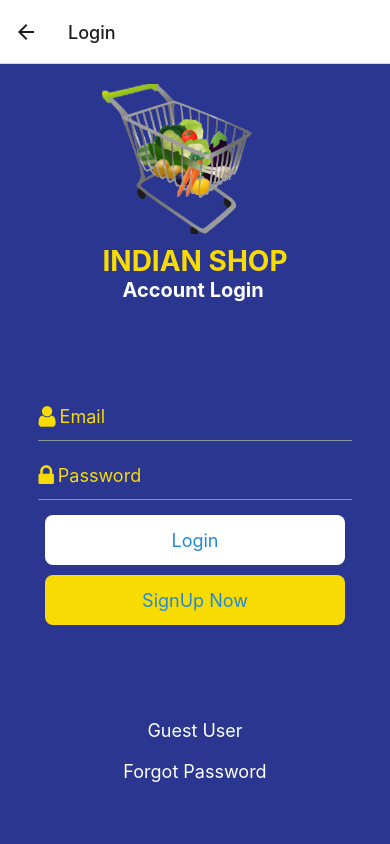
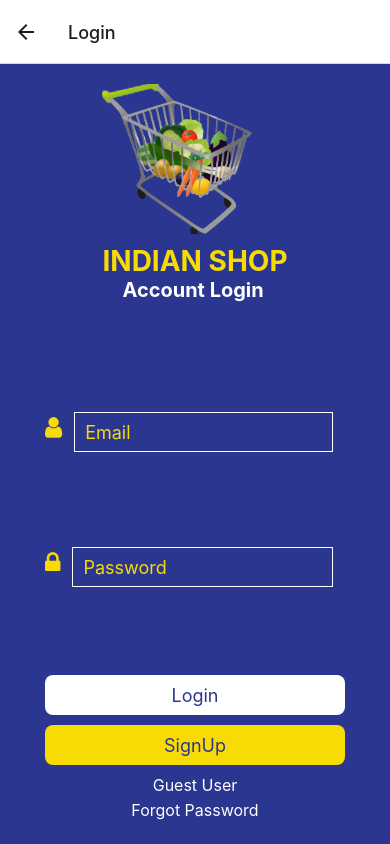
Before and after one commit to Rocklee9979/indianShopApp, a React Native app: screen /Login in a window 390 px wide. Built offline with nearby package versions, Linux system fonts and the light colour scheme.

Commit message:
design fixed

```diff
--- a/App/Components/Screens/Home.js
+++ b/App/Components/Screens/Home.js
@@ -15,7 +15,6 @@ import SubTitle from '../Common/SubTitle';
 import * as Animatable from 'react-native-animatable';
 //import MaterialIcons from 'react-native-vector-icons/MaterialIcons';
 //import { useTheme } from '@react-navigation/native';
-
 
 export default function Home() {
     //const { colors } = useTheme();
@@ -38,15 +37,16 @@ export default function Home() {
           >
               <MainTitle color={'#2a368f'} size = {24}>Stay connected with Us!</MainTitle>
               <SubTitle size = {18}>Start Shopping...</SubTitle>
-              <View style={styles.button}>
+              <View>
 
-              <Button
-              title="Get Started"
-              color={'#2a368f'}
-              type="clear"
-              style = {styles.button}
-              onPress = {()=>navigation.navigate("Login")}
-              />
+              <TouchableOpacity
+              style = {{alignItems:'flex-end'}}
+              onPress = {()=>navigation.navigate("Login")}>
+                <View style = {styles.CustomButton}>
+                    <Text style = {styles.ButtonLabel}>Get Started</Text>
+                </View>
+              </TouchableOpacity>
+
 
               </View>
           </Animatable.View>
@@ -80,13 +80,6 @@ const styles = StyleSheet.create({
       width: height_logo,
       height: height_logo
   },
-
-  button: {
-        alignItems: 'flex-end',
-        marginTop: 30,
-        color:'#2a368f',
-        borderRadius: 8,
-  },
   signIn: {
       width: 150,
       height: 40,
@@ -98,5 +91,20 @@ const styles = StyleSheet.create({
   textSign: {
       color: 'white',
       fontWeight: 'bold'
-  }
+  },
+  CustomButton: {
+    alignItems: 'center',
+    marginTop: 30,
+    borderRadius: 8,
+    backgroundColor:'#2a368f',
+    width: 116,
+    height: 40,
+},
+ButtonLabel:{
+    color:'#fff',
+    fontSize: 14,
+    paddingBottom:8,
+    paddingTop:8,
+
+}
 });
--- a/App/Components/Screens/Login.js
+++ b/App/Components/Screens/Login.js
@@ -6,12 +6,14 @@ import {
     StatusBar,
     Text,
     Image,
-    Dimensions
+    TextInput,
+    Dimensions,
+    TouchableOpacity
 } from 'react-native'
 import Icon from 'react-native-vector-icons/FontAwesome';
 import AntDesign from 'react-native-vector-icons/AntDesign';
-import { Input,Button } from 'react-native-elements';
 import { useNavigation } from '@react-navigation/native';
+import { Button } from 'react-native-elements';
 
 import axios from 'axios';
 const baseUrl = 'http://localhost:3000/tb_users_login';
@@ -90,50 +92,54 @@ export default function Login() {
                 </View>
             </View>
             <View style = {styles.secondcontainer}>
-            <Input placeholder='Email'
-                placeholderTextColor = '#f9db04'
-                keyboardType = 'email-address'
-                color = '#f9db04'
-                onChangeText={
-                   email => handleChangeEmail(email)
-                   }
-               // onBlur = {handleBlur('email')}
-               // value = {values.email}
-                leftIcon={
-                <Icon name='user' size={24} color='#f9db04'/>}
-                rightIcon={
-                    <AntDesign  name= {valIcon} size={18} color={iconColor}/>}
-            />
+                <View style = {styles.loginContainer}>
+                    <Icon name='user'  size={24} color='#f9db04'
+                    style = {{flex: 0.1, marginTop:15}}/>
+                    <TextInput placeholder='Email'
+                    placeholderTextColor = '#f9db04'
+                    style = {styles.Input} autoComplete = 'off'
 
-            <Input placeholder="Password"
-                secureTextEntry={true}
-                placeholderTextColor = '#f9db04'
-                keyboardType = 'email-address'
-                onChangeText={text => setPassword(text),
-                    password => handleChangePassword(password)}
-                //onBlur = {handleBlur('email')}
-                //value = {values.email}
-                leftIcon={
-                <Icon name='lock'  size={24} color='#f9db04' />}
-                rightIcon={
-                    <AntDesign  name= {valIconPass} size={18} color={iconColorPass}/>}
-            />
+                    />
+                </View>
+                <View style = {styles.loginContainer}>
+                    <Icon name='lock'  size={24} color='#f9db04'
+                    style = {{flex: 0.1, marginTop:15}}/>
+                    <TextInput placeholder='Password'
+                    placeholderTextColor = '#f9db04'
+                    secureTextEntry={true}
+                    style = {styles.Input} autoComplete = 'off'
 
-            <Button
-                title="Login"
-                type="clear"
-                onPress = {()=>SubmitLoginForm()}
-                style = {styles.LogButtonStyle} />
-            <Button
-                title="SignUp Now"
-                type="clear"
-                style = {styles.RegButtonStyle}
-                onPress ={()=>navigation.navigate("SignUp")}
-                />
+                    />
+                </View>
+
+            <TouchableOpacity
+              style = {{alignItems:'flex-start'}}>
+                <View style = {styles.LogButtonStyle}>
+                    <Text style = {{color:'#2a368f', fontSize:18}}>Login</Text>
+                </View>
+            </TouchableOpacity>
+            <TouchableOpacity
+              onPress ={()=>navigation.navigate("SignUp")}
+              style = {{alignItems:'flex-start'}}>
+                <View style = {styles.RegButtonStyle}>
+                    <Text style = {{color:'#2a368f', fontSize:18}}>SignUp</Text>
+                </View>
+            </TouchableOpacity>
+
             </View>
             <View style = {styles.ThirdContainer}>
-                <Text style = {styles.TextLink} onPress ={()=>navigation.navigate("DashBoard")}>Guest User</Text>
-                <Text style = {styles.TextLink} onPress ={()=>navigation.navigate("ForgotPassword")}>Forgot Password</Text>
+
+                    <Text
+                    style = {styles.TextLink}
+                    onPress ={()=>navigation.navigate("DashBoard")}>
+                        Guest User
+                    </Text>
+                    <Text
+                    style = {styles.TextLink}
+                    onPress ={()=>navigation.navigate("ForgotPassword")}>
+                        Forgot Password
+                    </Text>
+
             </View>
         </View>
     )
@@ -153,17 +159,24 @@ const styles = StyleSheet.create ({
         padding: 20,
     },
     secondcontainer:{
-        flex:0.4,
+        flex:0.5,
         alignItems:'center',
     },
     ThirdContainer:{
-        flex:0.2,
+        flex:0.1,
         alignItems:'center',
-        marginTop:20,
+    },
+    loginContainer:{
+        flex: 1,
+        flexDirection: 'row',
+        marginHorizontal:5,
+        height: 50,
+        width:300,
+
     },
     TextLink:{
-        marginTop: 20,
-            fontSize: 18,
+            marginTop: 5,
+            fontSize: 16,
             color: '#ffff',
             borderBottomColor:'#f9db04',
             borderBottomStartRadius:1,
@@ -202,9 +215,9 @@ const styles = StyleSheet.create ({
         alignItems: 'center',
         borderRadius: 8,
         marginVertical:5,
-        height: 50,
+        height: 40,
         width:300,
-        marginHorizontal:5,
+        marginHorizontal:8,
     },
     RegButtonStyle:{
         backgroundColor: '#f9db04',
@@ -215,9 +228,19 @@ const styles = StyleSheet.create ({
         alignItems: 'center',
         borderRadius: 8,
         marginVertical:5,
-        height: 50,
+        height: 40,
         width:300,
-        marginHorizontal:5,
+        marginHorizontal:8,
 
-    }
+    },
+    Input: {
+        height: 40,
+        width: '100%',
+        margin: 12,
+        borderWidth: 1,
+        padding: 10,
+        color: '#f9db04',
+        fontSize: 18,
+        borderColor: '#ffff',
+      },
 })
--- a/App/Components/Screens/SignUp.js
+++ b/App/Components/Screens/SignUp.js
@@ -8,6 +8,7 @@ import { View,
         Dimensions,
         SafeAreaView,
         ScrollView,
+        TouchableOpacity
     } from 'react-native';
 import Icon from 'react-native-vector-icons/FontAwesome';
 import { Input,Button } from 'react-native-elements';
@@ -55,13 +56,14 @@ export default function SignUp() {
             />
 
 
+            <TouchableOpacity
+              onPress ={()=>navigation.navigate("Welcome")}
+              style = {{alignItems:'flex-start'}}>
+                <View style = {styles.LogButtonStyle}>
+                    <Text style = {{color:'#2a368f', fontSize:18}}>Register</Text>
+                </View>
+            </TouchableOpacity>
 
-
-            <Button title="Register"
-               type="clear"
-               style = {styles.LogButtonStyle}
-               onPress = {()=>navigation.navigate("Welcome")}
-               />
             </View>
             </ScrollView>
         </SafeAreaView>
@@ -100,7 +102,7 @@ const styles = StyleSheet.create ({
         alignItems: 'center',
         borderRadius: 8,
         marginVertical:5,
-        height: 50,
+        height: 40,
         width: 269,
         marginHorizontal:5,
     },
--- a/App/Components/Screens/Welcome.js
+++ b/App/Components/Screens/Welcome.js
@@ -34,13 +34,14 @@ export default function Welcome() {
               <SubTitle size = {18}>Start Shopping...</SubTitle>
               <View style={styles.button}>
 
-              <Button
-              title="Get Started"
-              color={'#2a368f'}
-              type="clear"
-              style = {styles.button}
-              onPress = {()=>navigation.navigate("Login")}
-              />
+
+              <TouchableOpacity
+              style = {{alignItems:'flex-end'}}
+              onPress = {()=>navigation.navigate("Login")}>
+                <View style = {styles.CustomButton}>
+                    <Text style = {styles.ButtonLabel}>Get Started</Text>
+                </View>
+              </TouchableOpacity>
 
               </View>
           </Animatable.View>
@@ -78,5 +79,20 @@ const styles = StyleSheet.create({
         color:'#2a368f',
         borderRadius: 8,
   },
+  CustomButton: {
+    alignItems: 'center',
+    marginTop: 30,
+    borderRadius: 8,
+    backgroundColor:'#2a368f',
+    width: 116,
+    height: 40,
+},
+ButtonLabel:{
+    color:'#fff',
+    fontSize: 14,
+    paddingBottom:8,
+    paddingTop:8,
+
+}
 
 });
```
